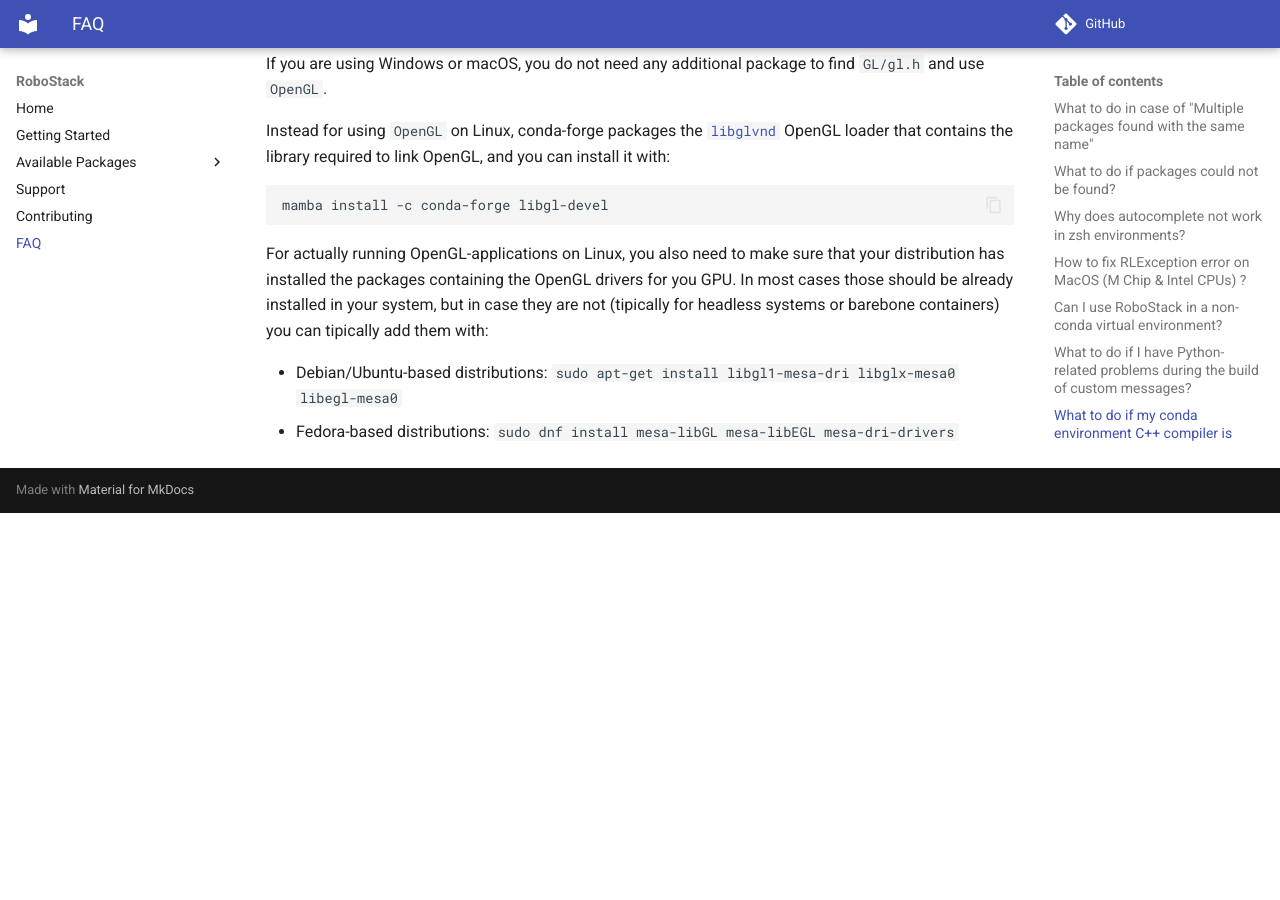
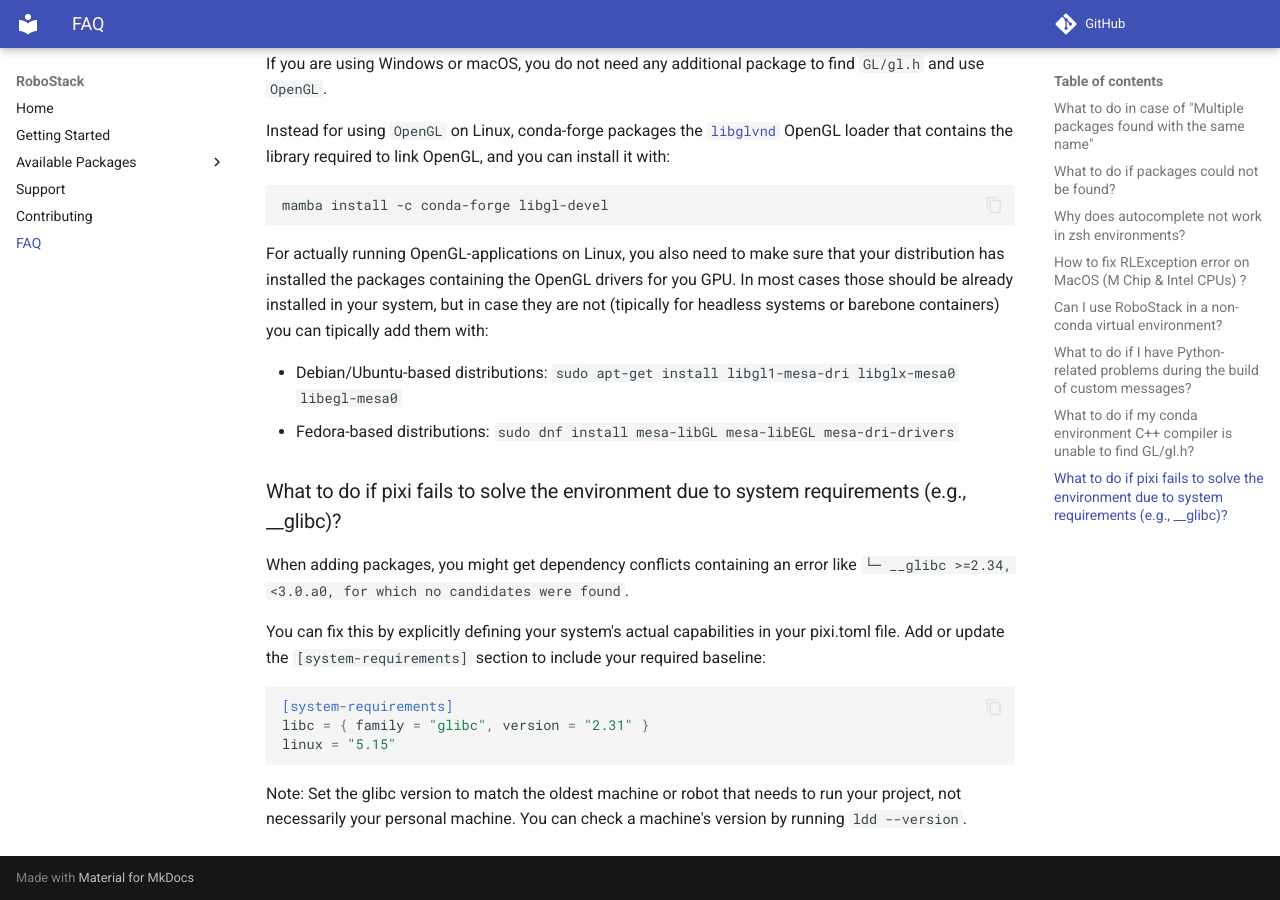
Before and after one commit to RoboStack/robostack.github.io, an MkDocs documentation site: the page built from docs/FAQ.md, in a window 1280 px wide and 900 px high, scrolled down 2024 px. Built offline with MkDocs 1.6.1 and Material for MkDocs 9.7.7, drawn with Linux system fonts in a browser that asks for light colours; comment, search, counter and statistics services are not loaded; before the commit the page ends 2537 px from its top, so only the background shows below that.

Commit message:
updating faq with how to solve pixi system requirements isues

````diff
--- a/docs/FAQ.md
+++ b/docs/FAQ.md
@@ -65,3 +65,18 @@ In most cases those should be already installed in your system, but in case they
 
 - Debian/Ubuntu-based distributions: `sudo apt-get install libgl1-mesa-dri libglx-mesa0 libegl-mesa0`
 - Fedora-based distributions: `sudo dnf install mesa-libGL mesa-libEGL mesa-dri-drivers`
+
+### What to do if pixi fails to solve the environment due to system requirements (e.g., __glibc)?
+
+When adding packages, you might get dependency conflicts containing an error like `└─ __glibc >=2.34,<3.0.a0, for which no candidates were found`.
+
+You can fix this by explicitly defining your system's actual capabilities in your pixi.toml file.
+Add or update the `[system-requirements]` section to include your required baseline:
+
+```toml
+[system-requirements]
+libc = { family = "glibc", version = "2.31" }
+linux = "5.15"
+```
+
+Note: Set the glibc version to match the oldest machine or robot that needs to run your project, not necessarily your personal machine. You can check a machine's version by running `ldd --version`.
````
